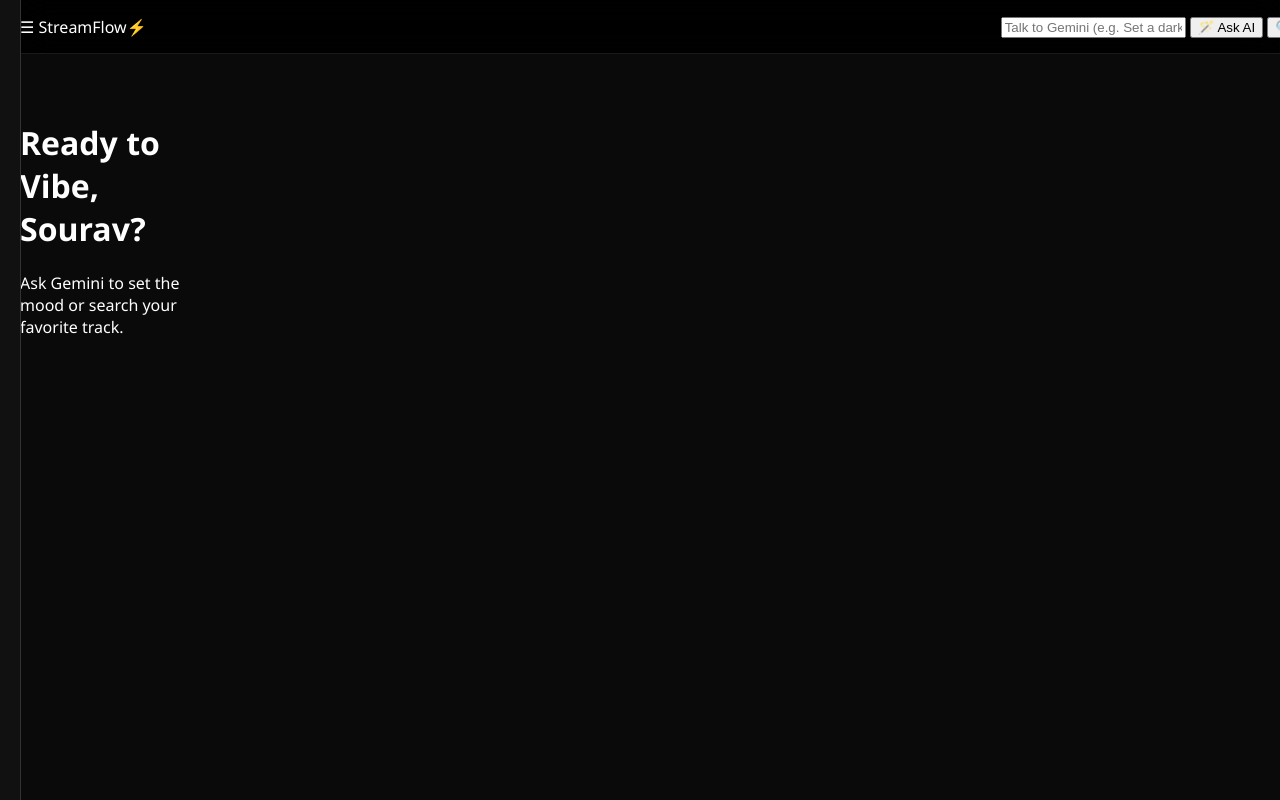
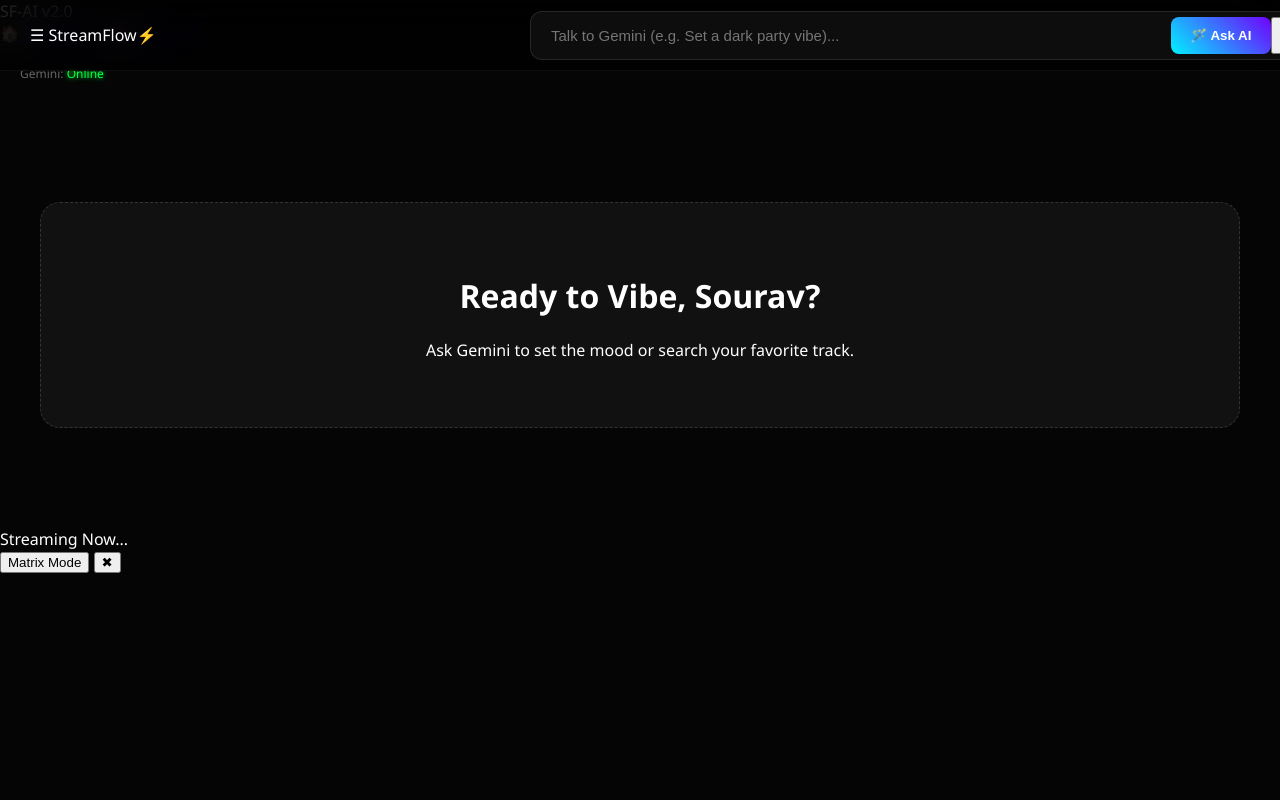
Before and after one commit to jeethalalgada32-sudo/Not-Spotify-by-jaat, a website: page index.html in a window 1280 px wide. Drawn offline with Linux system fonts and the light colour scheme.

Commit message:
Update style.css

```diff
--- a/style.css
+++ b/style.css
@@ -1,103 +1,54 @@
 :root {
-    --accent-color: #ffd700;
-    --matrix-green: #00ff41;
-    --bg-dark: #0a0a0a;
+    --accent: #00f2ff; /* Cyber Blue */
+    --matrix: #00ff41;
+    --bg: #050505;
+    --glass: rgba(255, 255, 255, 0.05);
 }
 
-body {
-    background: var(--bg-dark);
-    color: white;
-    font-family: 'Segoe UI', sans-serif;
-    margin: 0;
-    overflow-x: hidden;
+body { background: var(--bg); color: #fff; font-family: 'Segoe UI', sans-serif; margin: 0; overflow-x: hidden; }
+
+/* Futuristic Header */
+.glass-header {
+    position: fixed; top: 0; width: 100%; height: 70px;
+    background: rgba(0,0,0,0.8); backdrop-filter: blur(20px);
+    display: flex; align-items: center; justify-content: space-between;
+    padding: 0 30px; z-index: 1000; border-bottom: 1px solid var(--glass);
 }
 
-/* Glassmorphism Header */
-.glass-header {
-    position: fixed; top: 0; width: 100%;
-    background: rgba(0, 0, 0, 0.9);
-    backdrop-filter: blur(15px);
-    padding: 15px 20px;
-    display: flex;
-    align-items: center; justify-content: space-between;
-    z-index: 1000;
-    border-bottom: 1px solid rgba(255, 255, 255, 0.1);
+.search-container {
+    display: flex; background: var(--glass); border-radius: 12px;
+    padding: 5px; width: 60%; border: 1px solid rgba(255,255,255,0.1);
 }
 
-.search-box {
-    display: flex; background: rgba(255, 255, 255, 0.1);
-    border-radius: 30px; padding: 2px 15px; width: 50%;
+.search-container input {
+    background: transparent; border: none; color: #fff; flex: 1;
+    padding: 10px 15px; outline: none; font-size: 15px;
 }
 
-.search-box input {
-    background: transparent; border: none; color: white;
-    flex: 1; padding: 10px; outline: none;
+.gemini-btn {
+    background: linear-gradient(45deg, #00f2ff, #7000ff);
+    border: none; color: #fff; padding: 0 20px; border-radius: 8px;
+    cursor: pointer; font-weight: bold; transition: 0.3s;
 }
 
-.search-btn {
-    background: none; border: none; cursor: pointer;
-    color: var(--accent-color); font-size: 18px;
+.gemini-btn:hover { transform: scale(1.05); box-shadow: 0 0 15px rgba(112,0,255,0.5); }
+
+/* Welcome Box */
+.welcome-box {
+    grid-column: 1 / -1; text-align: center; padding: 50px;
+    background: var(--glass); border-radius: 20px; border: 1px dashed #333;
 }
 
-/* Results Cards */
-.cards {
-    display: grid;
-    grid-template-columns: repeat(auto-fill, minmax(160px, 1fr));
-    gap: 20px; padding: 100px 20px;
+/* Cyber Cards */
+.cards { display: grid; grid-template-columns: repeat(auto-fill, minmax(180px, 1fr)); gap: 25px; padding: 100px 40px; }
+.card {
+    background: #0d0d0d; border-radius: 15px; overflow: hidden;
+    border: 1px solid #222; transition: 0.4s cubic-bezier(0.175, 0.885, 0.32, 1.275);
 }
+.card:hover { border-color: var(--accent); box-shadow: 0 10px 30px rgba(0,242,255,0.2); transform: translateY(-10px); }
+.card img { width: 100%; height: 120px; object-fit: cover; filter: grayscale(30%); transition: 0.3s; }
+.card:hover img { filter: grayscale(0%); }
 
-.card {
-    background: #1a1a1a; border-radius: 12px; overflow: hidden;
-    cursor: pointer; border: 1px solid #333; transition: 0.3s;
-}
-
-.card:hover { transform: scale(1.05); border-color: var(--accent-color); }
-.card img { width: 100%; height: 110px; object-fit: cover; }
-
-/* Overlay & Player */
-.player-overlay {
-    position: fixed; top: 0; left: 0; width: 100%; height: 100%;
-    background: #000; z-index: 5000; display: none;
-}
-
-.player-overlay.active { display: flex; flex-direction: column; }
-
-.player-wrapper { position: relative; flex: 1; background: #000; }
-
-#matrixCanvas {
-    position: absolute; top: 0; left: 0; width: 100%; height: 100%;
-    z-index: 100; pointer-events: none; display: none;
-}
-
-#player { width: 100%; height: 100%; z-index: 50; }
-
-/* Controls */
-.overlay-controls {
-    display: flex; justify-content: flex-end; padding: 15px;
-    background: #000; gap: 10px; z-index: 6000;
-}
-
-.mode-btn {
-    background: #333; color: #fff; border: 1px solid #555;
-    padding: 8px 18px; border-radius: 25px; cursor: pointer;
-    font-weight: bold; transition: 0.3s;
-}
-
-.mode-btn.on {
-    background: var(--matrix-green); color: #000;
-    box-shadow: 0 0 20px var(--matrix-green); border: none;
-}
-
-.close-btn {
-    background: #ff4444; color: white; border: none;
-    padding: 8px 18px; border-radius: 25px; cursor: pointer;
-}
-
-/* Sidebar */
-.sidebar {
-    position: fixed; left: -260px; width: 240px; height: 100%;
-    background: #111; z-index: 2000; transition: 0.4s;
-    padding: 20px; border-right: 1px solid #333;
-}
-.sidebar.show { left: 0; }
-.sidebar a { display: block; color: #ccc; padding: 15px; text-decoration: none; }
+/* Sidebar AI Status */
+.ai-status { margin-top: auto; font-size: 12px; color: #666; padding: 20px; border-top: 1px solid #222; }
+#status { color: var(--matrix); text-shadow: 0 0 5px var(--matrix); }
```
